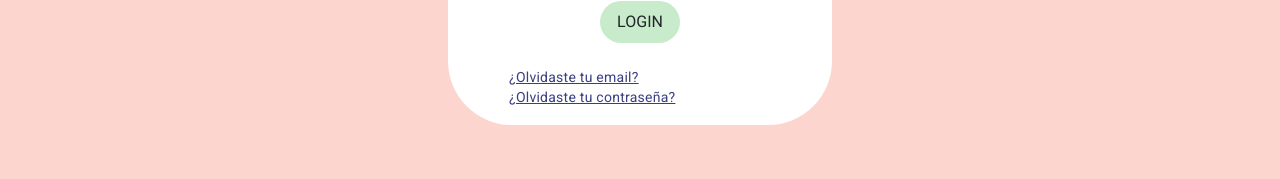
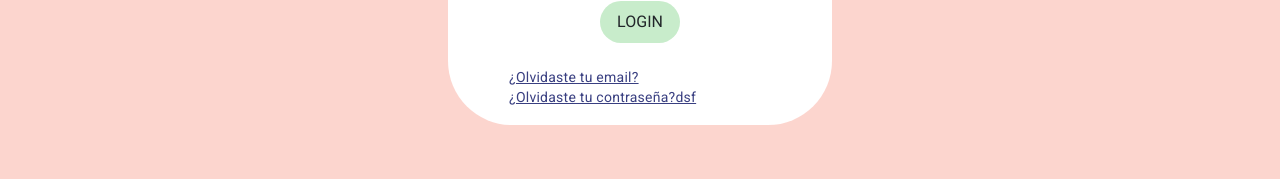
Before and after one commit to nehoxy/estetica-lida, an Angular app: page /login in a window 1280 px wide. Shown: the part 491-670 px from the top of the page. Built offline with nearby package versions, Linux system fonts and the light colour scheme.

Commit message:
correciones del login

```diff
--- a/src/app/modules/auth/pages/login/login.component.html
+++ b/src/app/modules/auth/pages/login/login.component.html
@@ -29,7 +29,7 @@
 
                     <a href="#!"style="color: #393f81;">¿Olvidaste tu email?</a>
                     <br>
-                    <a href="#!"style="color: #393f81;">¿Olvidaste tu contraseña?</a>
+                    <a href="#!"style="color: #393f81;">¿Olvidaste tu contraseña?dsf</a>
 
                   </form>
 
```
